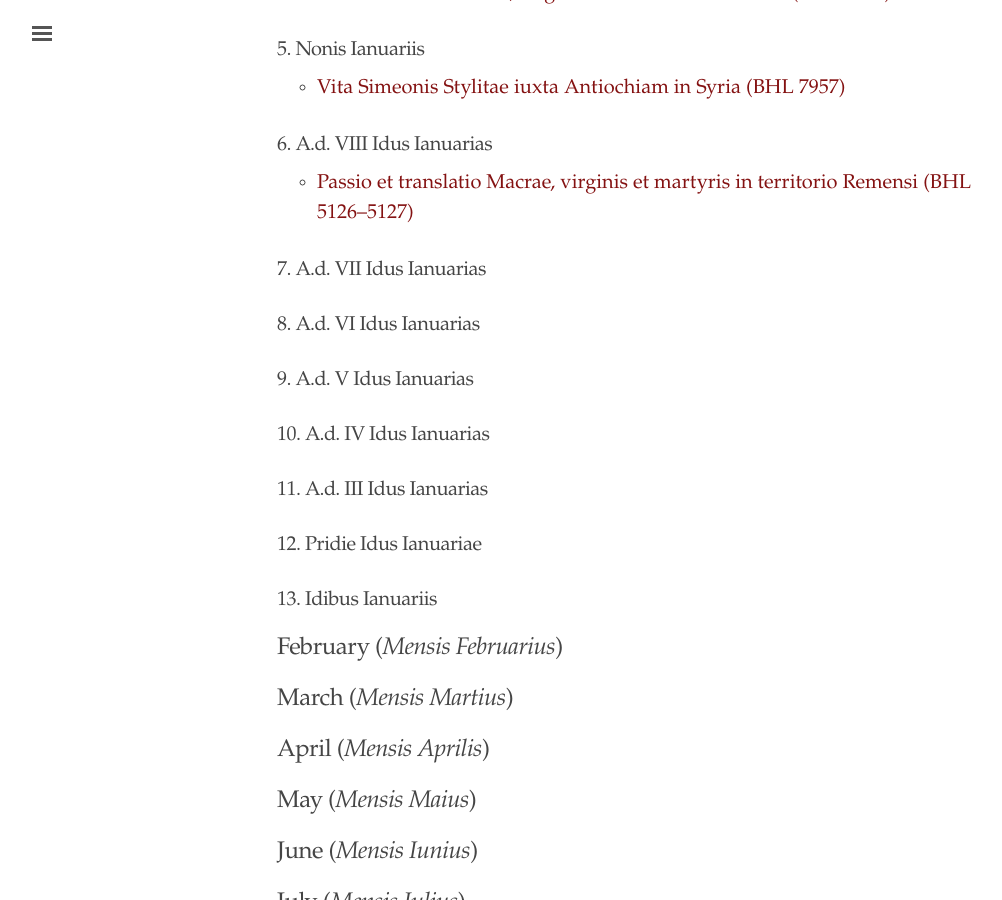
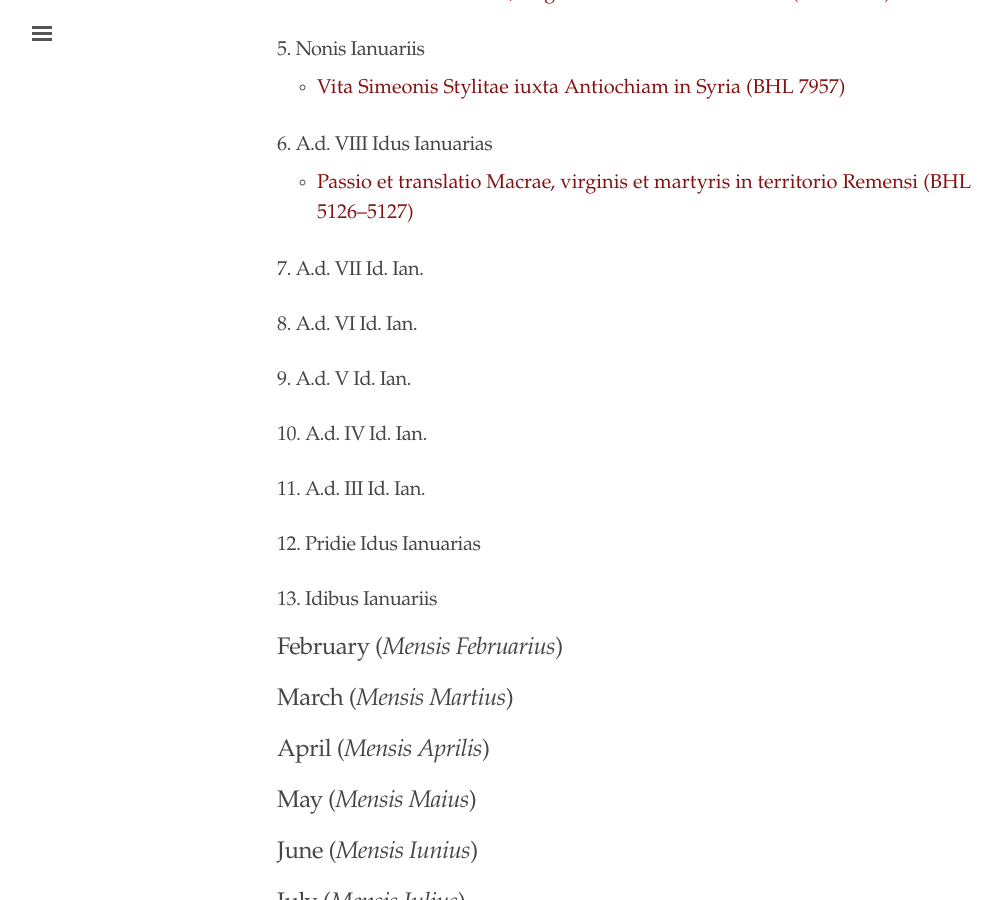
Before and after one commit to cjkoepke1/latin-hagiography, a Jekyll site: the page built from index.md, in a window 1280 px wide and 900 px high, scrolled down 1170 px. Shown: the whole window, without its empty margins (3-1005 px from the left). Built offline with Jekyll 4.4.1, drawn with Linux system fonts in a browser that asks for light colours.

Commit message:
Update index.md

```diff
--- a/index.md
+++ b/index.md
@@ -47,17 +47,17 @@ title: "Latin Hagiography"
 
 - [Passio et translatio Macrae, virginis et martyris in territorio Remensi (BHL 5126–5127)](https://cjkoepke1.github.io/latin-hagiography/texts/passio-macrae/)
 
-### 7. A.d. VII Idus Ianuarias
+### 7. A.d. VII Id. Ian.
 
-### 8. A.d. VI Idus Ianuarias
+### 8. A.d. VI Id. Ian.
 
-### 9. A.d. V Idus Ianuarias
+### 9. A.d. V Id. Ian.
 
-### 10. A.d. IV Idus Ianuarias
+### 10. A.d. IV Id. Ian.
 
-### 11. A.d. III Idus Ianuarias
+### 11. A.d. III Id. Ian.
 
-### 12. Pridie Idus Ianuariae
+### 12. Pridie Idus Ianuarias
 
 ### 13. Idibus Ianuariis
 
```
